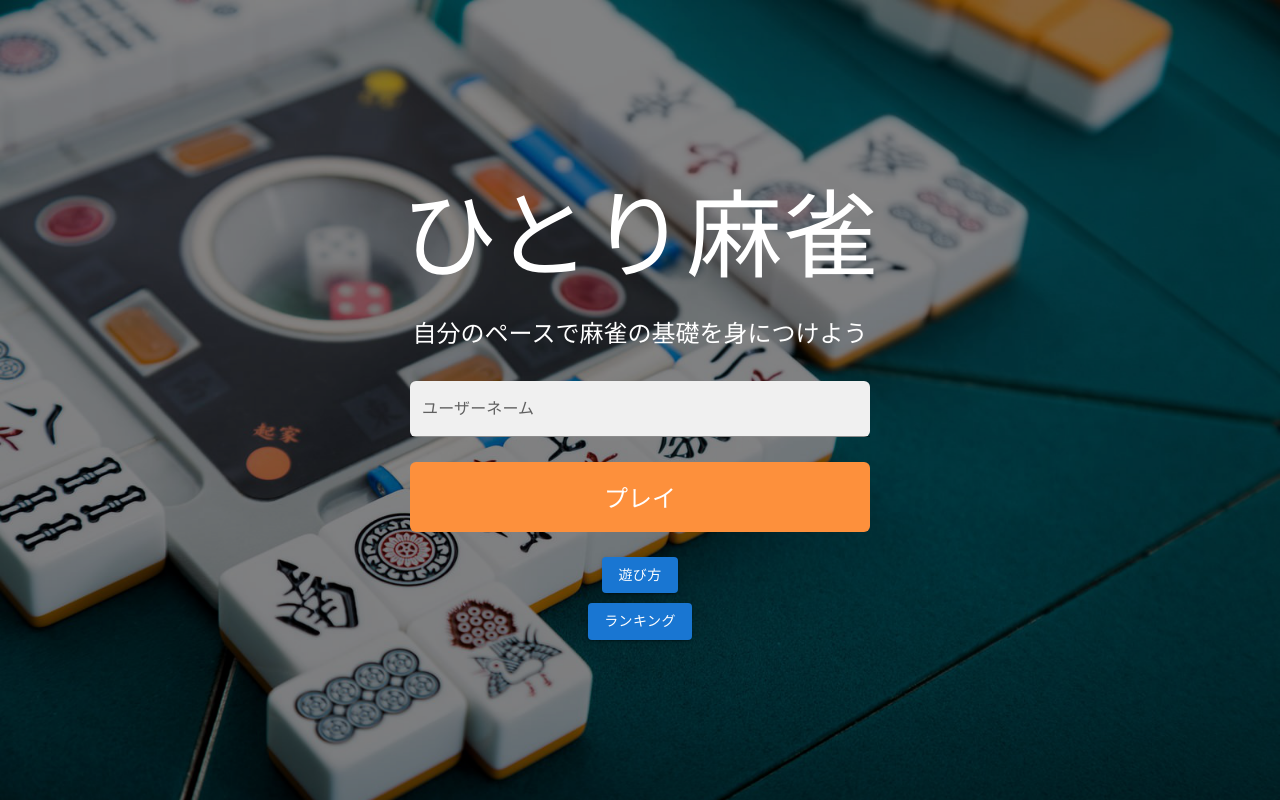
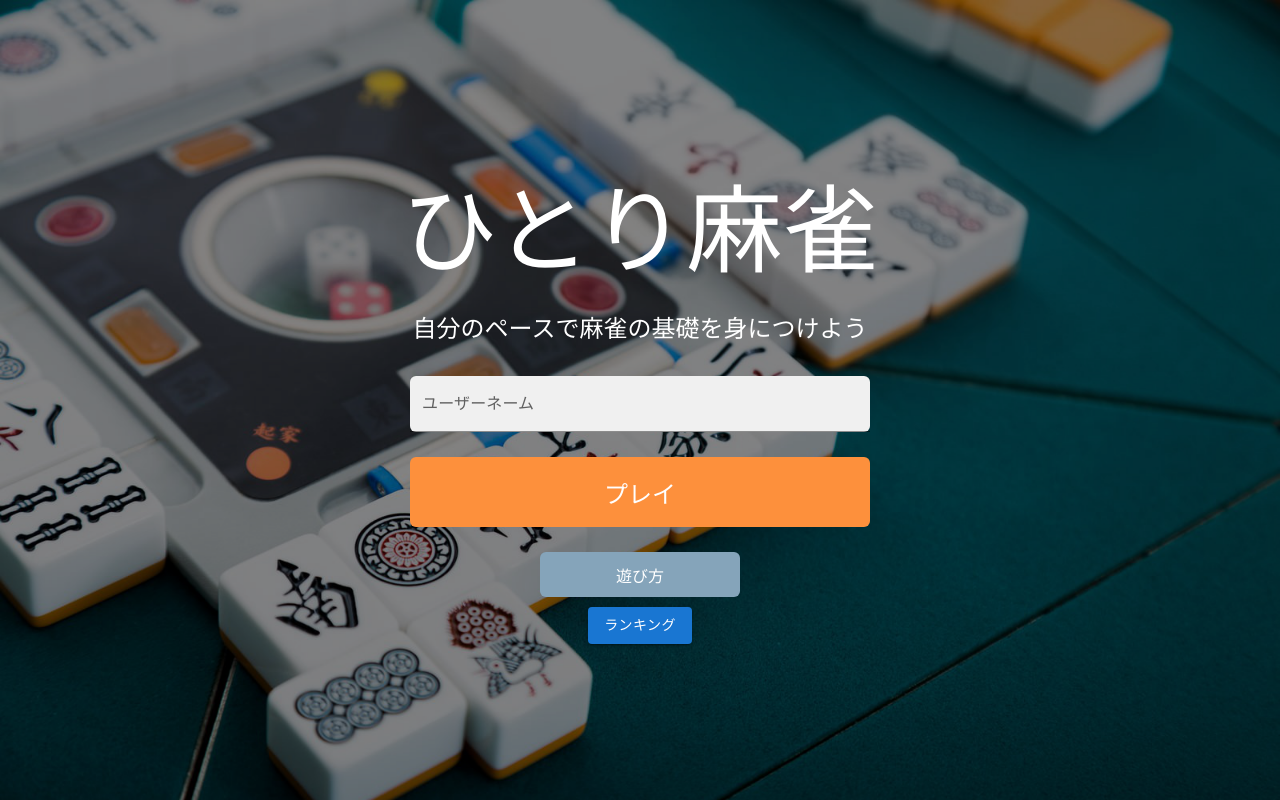
Before and after one commit to ut-code/hitori-mahjong, a React (Vite) app: page / in a window 1280 px wide. Built offline with nearby package versions, Linux system fonts and the light colour scheme.

Commit message:
style: change howToPlayButton

```diff
--- a/src/pages/Start/Start.tsx
+++ b/src/pages/Start/Start.tsx
@@ -50,9 +50,12 @@ export default function Start() {
         <button onClick={handleUserNameSubmit} className={styles.playButton}>
           プレイ
         </button>
-        <Button variant="contained" onClick={() => navigate("/tutorial")}>
+        <button
+          onClick={() => navigate("/tutorial")}
+          className={styles.howToPlayButton}
+        >
           遊び方
-        </Button>
+        </button>
         <Button variant="contained" onClick={() => navigate("/result")}>
           ランキング
         </Button>
--- a/src/styles/Start.module.css
+++ b/src/styles/Start.module.css
@@ -43,3 +43,11 @@
   border-radius: 6px;
   margin: 15px;
 }
+
+.howToPlayButton {
+  width: 200px;
+  background-color: #85a4ba;
+  color: white;
+  font-family: "Noto Sans";
+  border-radius: 6px;
+}
```
